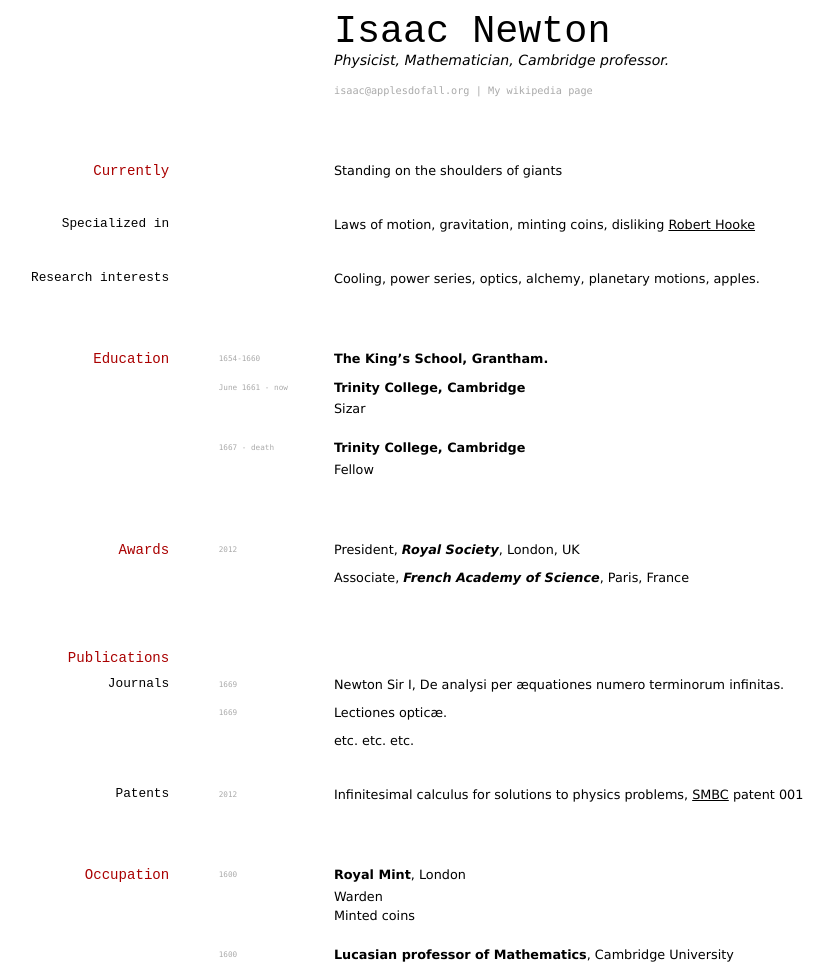
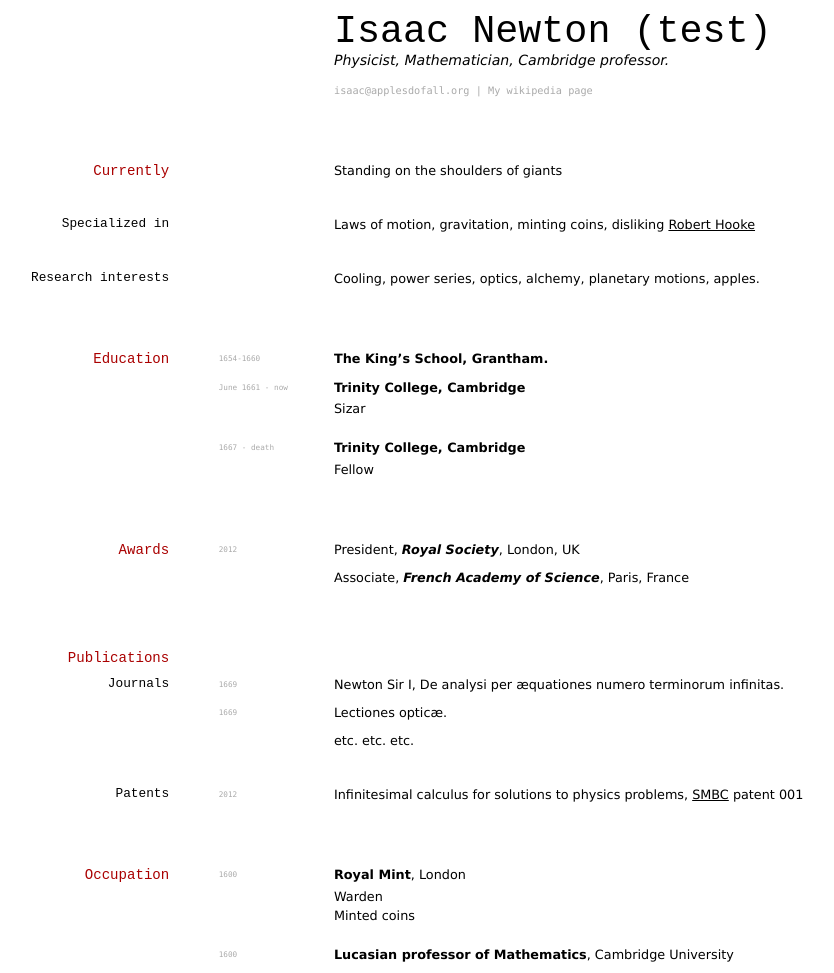
Before and after one commit to paolomanco/cv, a Jekyll site: the page built from index.md, in a window 1280 px wide. Shown: the whole page, without its empty margins (97-931 px from the left). Built offline with Jekyll 4.4.1, drawn with Linux system fonts in a browser that asks for light colours.

Commit message:
Update index.md

```diff
--- a/index.md
+++ b/index.md
@@ -2,7 +2,7 @@
 layout: cv
 title: Isaac Newtons's CV
 ---
-# Isaac Newton
+# Isaac Newton (test)
 Physicist, Mathematician, Cambridge professor.
 
 <div id="webaddress">
```
